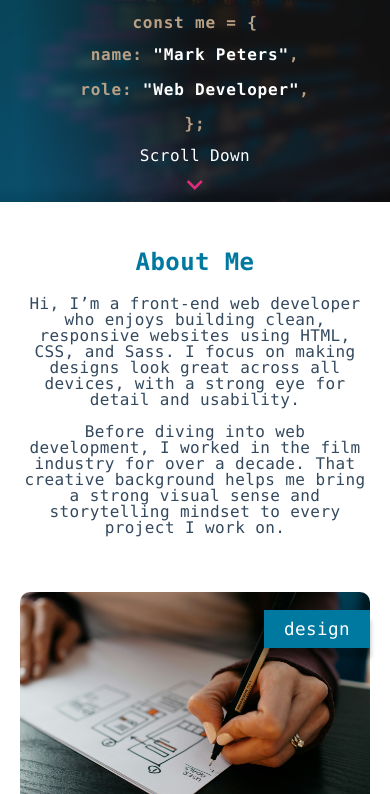
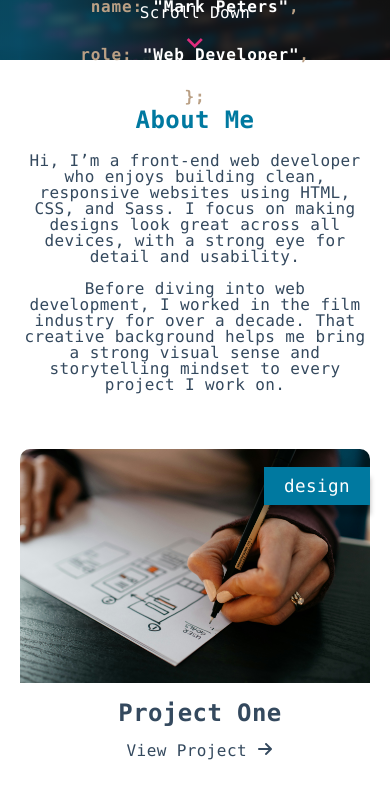
Before and after one commit to markap85/Portfolio, a PHP site: page / in a window 390 px wide. Shown: the top 794 px of the page. Run offline with PHP 8.4, Linux system fonts and the light colour scheme; some web fonts are replaced.

Commit message:
Completed Responsive Updates

```diff
--- a/index.html
+++ b/index.html
@@ -38,18 +38,16 @@
   <main>
     <!-- Hero Section -->
     <header class="hero">
-      <div class="hero-text">
-        <div>
+        <div class="hero-text--name">
           <h2 class="light">const me = &#123;</h2>
             <h1 class="light">name: <span>"Mark Peters"</span>,</h1>
             <h2 class="light">  role: <span>"Web Developer"</span>,</h2>
           <h2 class="light">&#125;;</h2>
         </div>
-        <div>
+        <div class="hero-text--scroll">
           <a href="#about" class="scroll-down">Scroll Down</a> <br>
           <span class="icon-keyboard_arrow_down"></span>
         </div>
-      </div>
     </header>
 
     <!-- ABOUT ME -->
--- a/scss/layout/_about.scss
+++ b/scss/layout/_about.scss
@@ -2,11 +2,13 @@
     display: flex;
     flex-direction: column;
     gap: 0px;
-    width: 100%;
     padding: 20px;
     text-align: center;
     align-items: center;
     justify-content: center;
+    max-width: 1260px;
+    margin-left: auto;
+    margin-right: auto;
 
     h3 {
         color: $primary-color;
@@ -46,7 +48,13 @@
 
     @media (min-width: $brk-point-md) {
         text-align: left;
-        h3, p { text-align: left; }
+        h3, p {
+            text-align: left;
+            font-size: 1.7rem;
+        }
+        p {
+            font-size: 1.15rem;
+        }
         align-items: flex-start;
     }
     @media (min-width: $brk-point-lg) {
@@ -54,10 +62,22 @@
         gap: 20px;
         align-items: center;
         justify-content: center;
+        h3 {
+            font-size: 2rem;
+        }
+        p {
+            font-size: 1.25rem;
+        }
     }
     @media (min-width: $brk-point-xl) {
         padding-left: 100px;
         padding-right: 100px;
+        h3 {
+            font-size: 2.3rem;
+        }
+        p {
+            font-size: 1.35rem;
+        }
     }
 }
 
@@ -68,7 +88,7 @@
     align-items: center;
 
     img {
-        max-width: 50%;
+        max-width: 100%;
         border-radius: 50%;
         filter: grayscale(100%);
         transition: filter 0.3s ease-in-out;
--- a/scss/layout/_footer.scss
+++ b/scss/layout/_footer.scss
@@ -1,3 +1,13 @@
+body {
+  min-height: 100vh;
+  display: flex;
+  flex-direction: column;
+}
+
+main {
+  flex: 1 0 auto;
+}
+
 footer {
   width: 100%;
   box-sizing: border-box;
@@ -12,6 +22,7 @@
   position: relative;
   bottom: 0;
   left: 0;
+  flex-shrink: 0;
 
   .back-to-top {
     display: inline-block;
@@ -23,7 +34,6 @@
       font-size: 2rem;
       color: $secondary-color;
       transition: color 0.3s;
-
 
       &:hover {
         color: $accent-color;
--- a/scss/layout/_hero.scss
+++ b/scss/layout/_hero.scss
@@ -1,14 +1,11 @@
 .hero {
   position: relative;
-  background: url('../img/HeroImage.jpg') no-repeat center center/cover;
-  text-align: center;
-
-  // Aligns Text to Center of Hero Section
-
   display: flex;
   flex-direction: column;
   justify-content: center;
   align-items: center;
+  background: url('../img/HeroImage.jpg') no-repeat center center/cover;
+  text-align: center;
   box-shadow: inset 0px -30px 0px -20px rgba(0, 0, 0, 0.3);
 
   // Add Darken Overlay to the bottom of the image to make text more readable
@@ -74,18 +71,70 @@
         font-weight: bold;
       }
     }
+  }
 
-    // Ensure the scroll-down is always at the bottom
-    > div:last-child {
+  .hero-text--name {
+    display: flex;
+    flex-direction: column;
+    align-items: center;
+    justify-content: center;
+    width: 100%;
+    height: 100%;
+    position: absolute;
+    top: 0;
+    left: 0;
+    right: 0;
+    bottom: 0;
+    pointer-events: none; // allows scroll-down to remain clickable if overlapping
+    z-index: 1;
+
+    span, a {
+      color: $white;
+    }
+
+    h1 {
+      font-size: 1rem;
+      letter-spacing: 0.05em;
+    }
+
+    h2 {
+      font-size: 1rem;
+      letter-spacing: 0.05em;
+    }
+
+    .light {
+      color: $accent-color;
+    }
+  }
+
+  .hero-text--scroll {
     margin-top: auto;
     align-self: center;
+    z-index: 2;
+    position: relative;
+
+    .icon-keyboard_arrow_down {
+      font-size: 2rem;
+      color: $secondary-color;
+      transition: color 0.3s;
+      cursor: pointer;
+
+      &:hover {
+        color: $accent-color;
+        font-weight: bold;
       }
     }
-  .light {
+
+    a {
+      text-decoration: none;
+      color: $white;
+
+      &:hover {
         color: $accent-color;
-
+        font-weight: bold;
       }
-
+    }
+  }
 }
 
 @media (min-width: $brk-point-md) {
@@ -93,11 +142,11 @@
     min-height: 50vh;
     height: 50vh;
   }
-  .hero .hero-text h1 {
+  .hero .hero-text--name h1 {
     font-size: 2rem;
     letter-spacing: 0.05em;
   }
-  .hero .hero-text h2 {
+  .hero .hero-text--name h2 {
     font-size: 1.5rem;
     letter-spacing: 0.05em;
   }
@@ -108,10 +157,10 @@
     min-height: 80vh;
     height: 80vh;
   }
-  .hero .hero-text h1 {
+  .hero .hero-text--name h1 {
     font-size: 5rem;
   }
-  .hero .hero-text h2 {
+  .hero .hero-text--name h2 {
     font-size: 3rem;
   }
 }
@@ -121,10 +170,10 @@
     min-height: 100vh;
     height: 100vh;
   }
-  .hero .hero-text h1 {
+  .hero .hero-text--name h1 {
     font-size: 5rem;
   }
-  .hero .hero-text h2 {
+  .hero .hero-text--name h2 {
     font-size: 3rem;
   }
 }
```
Also changed, not shown: css/styles.css. Lines whose indentation alone changed are shown as unchanged.
